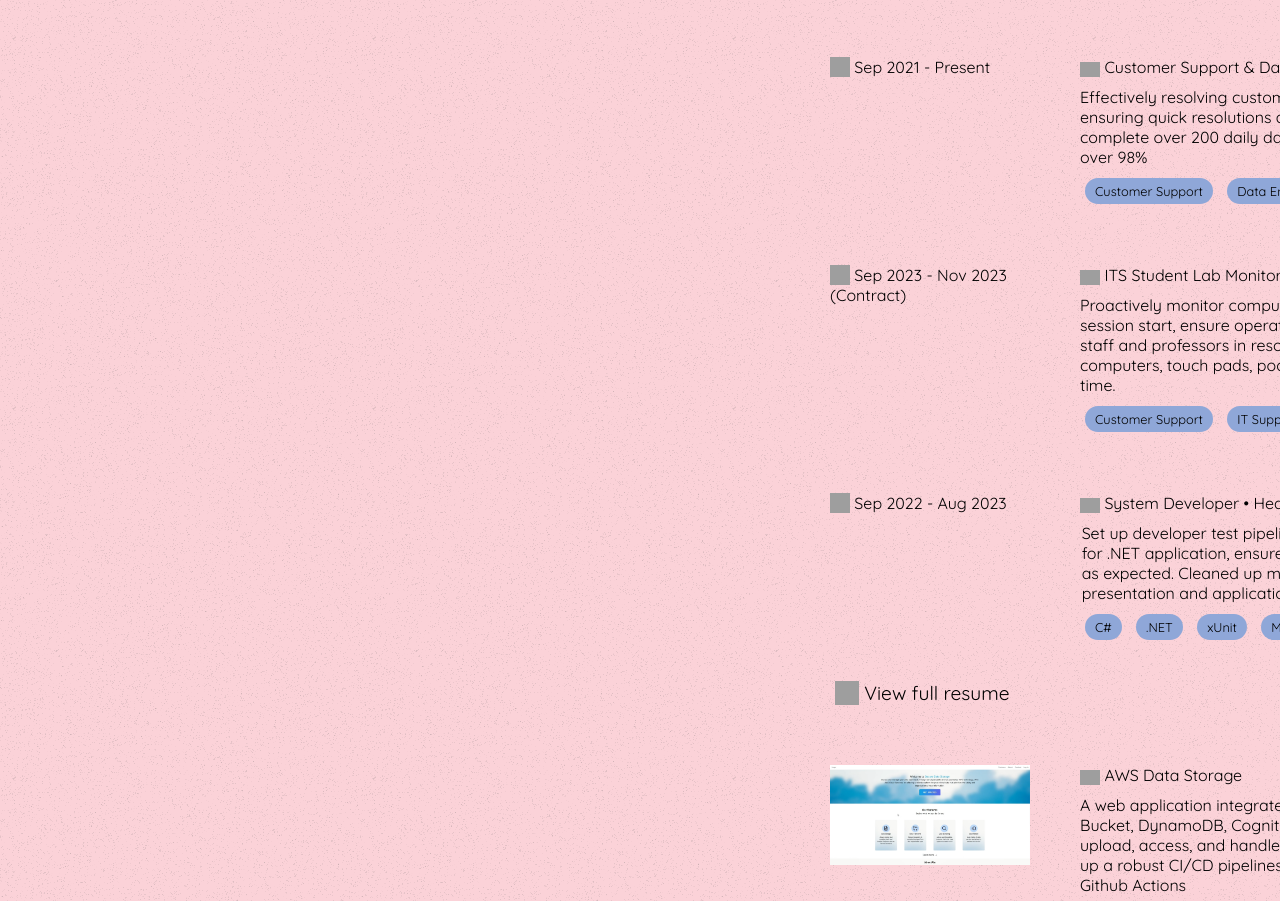
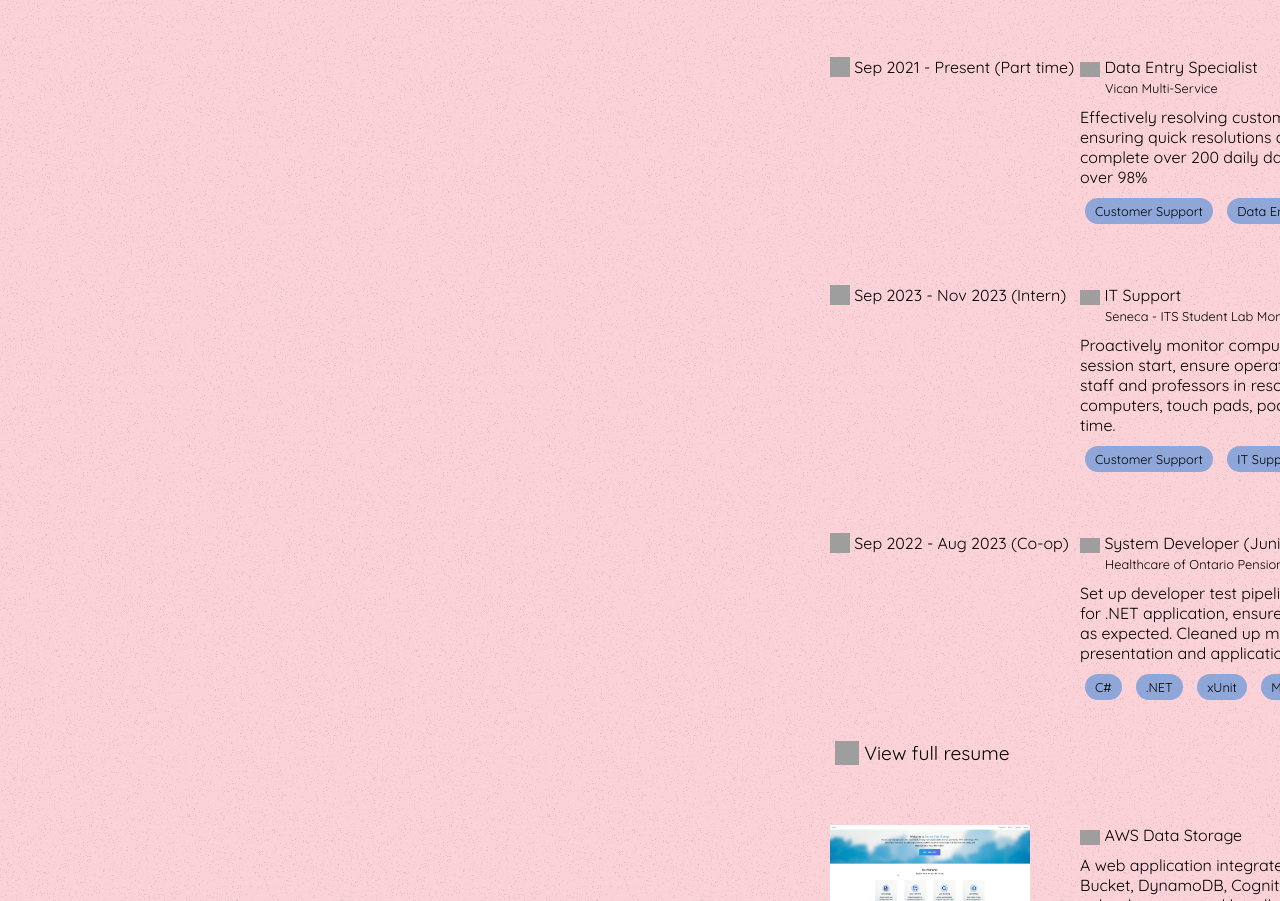
Before and after one commit to Vivy24/vivy-resume-frontend, a plain HTML site: page index.html in a window 1280 px wide. Shown: the part 423-1324 px from the top of the page. Drawn offline with Linux system fonts and the light colour scheme; no server answers; grey boxes are pictures that could not be loaded.

Commit message:
changed job titles to match with current resume

```diff
--- a/index.html
+++ b/index.html
@@ -191,7 +191,7 @@
                   alt="external-cloud-valentines-day-kmg-design-outline-color-kmg-design"
                   alt="decorative"
                 />
-                Sep 2021 - Present
+                Sep 2021 - Present (Part time)
               </div>
               <div class="job-description">
                 <img
@@ -200,9 +200,8 @@
                   alt="decorative"
                 />
                 <span class="job-title"
-                  >Customer Support & Data Entry &#8226; Vican
-                  Multi-Service</span
-                >
+                  >Data Entry Specialist </span></br>
+                  <span class="job-location">Vican Multi-Service </span>
                 <p>
                   Effectively resolving customer supports across multiple
                   channels, ensuring quick resolutions and positive experiences.
@@ -223,7 +222,7 @@
                   alt="external-cloud-valentines-day-kmg-design-outline-color-kmg-design"
                   alt="decorative"
                 />
-                Sep 2023 - Nov 2023 (Contract)
+                Sep 2023 - Nov 2023 (Intern)
               </div>
               <div class="job-description">
                 <img
@@ -232,7 +231,10 @@
                   alt="decorative"
                 />
                 <span class="job-title">
-                  ITS Student Lab Monitor and Hyflex ambassador &#8226 Seneca
+                   IT Support
+                </span> </br>
+                <span class="job-location">
+                  Seneca - ITS Student Lab Monitor and Hyflex ambassador
                 </span>
                 <p>
                   Proactively monitor computer Lab rooms and e-classrooms prior
@@ -255,7 +257,7 @@
                   alt="external-cloud-valentines-day-kmg-design-outline-color-kmg-design"
                   alt="decorative"
                 />
-                Sep 2022 - Aug 2023
+                Sep 2022 - Aug 2023 (Co-op)
               </div>
               <div class="job-description">
                 <img
@@ -264,9 +266,11 @@
                   alt="decorative"
                 />
                 <span class="job-title">
-                  System Developer &#8226; Healthcare of Ontario Pension Plan -
-                  HOOPP</span
-                >
+                  System Developer (Junior DevOps)
+                </span></br>
+                  <span class="job-location">
+                  Healthcare of Ontario Pension Plan - HOOPP
+                  </span>
                 <p>
                   Set up developer test pipeline in Azure DevOps using xUnit and
                   Moq for .NET application, ensure that 100% codebase is correct
--- a/styles/main.scss
+++ b/styles/main.scss
@@ -94,6 +94,11 @@ li {
         cursor: url("../image/cursor-pointer.png"), pointer;
     }
 
+}
+
+.job-location {
+    margin-left: 25px;
+    font-size: 0.8em;
 }
 
 .title {
```
Also changed, not shown: styles/main.css, 2 other files.
